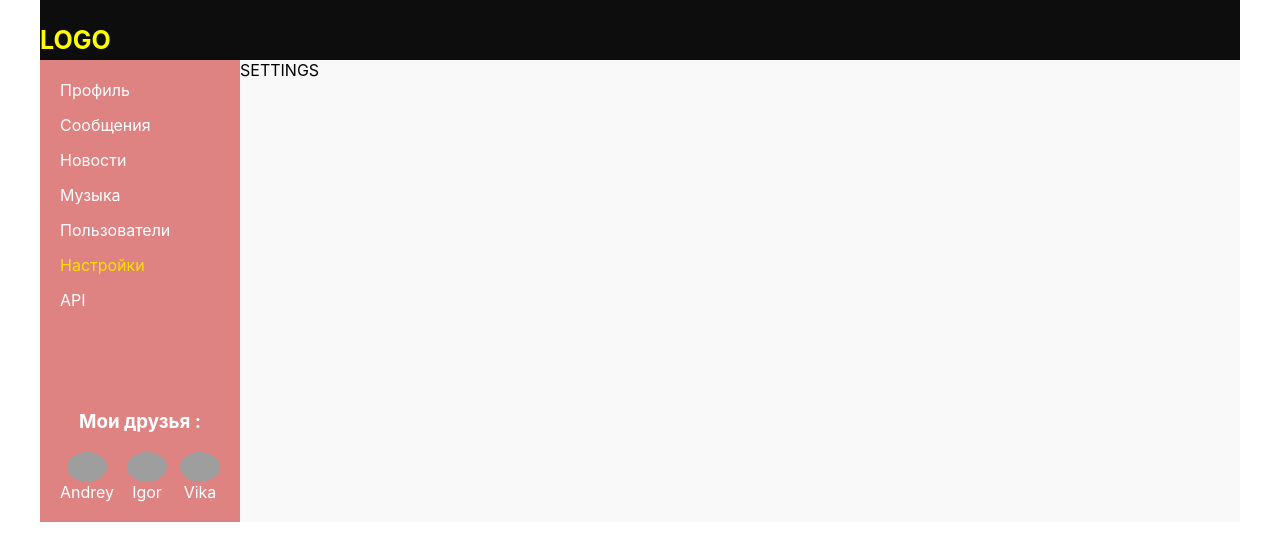
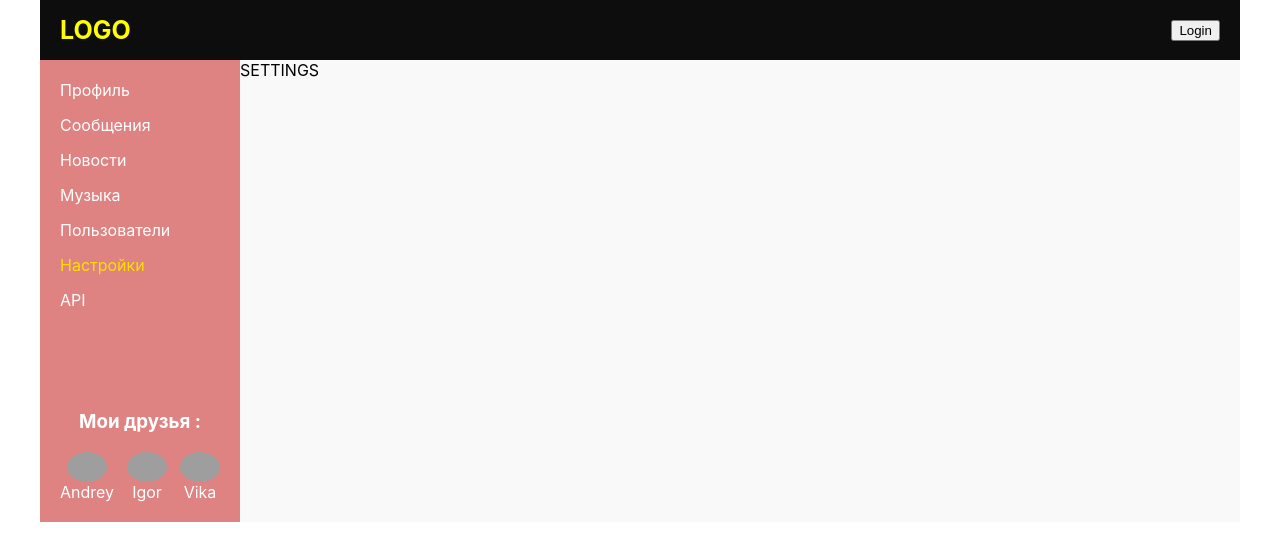
Before and after one commit to Elvis1221/React-Development, a React (Create React App) app in the folder my-app/: page /Settings in a window 1280 px wide. Shown: the top 560 px of the page. Built offline with nearby package versions, Linux system fonts and the light colour scheme; grey boxes are pictures that could not be loaded.

Commit message:
15.02 Login.js

```diff
--- a/my-app/src/components/Header/Header.jsx
+++ b/my-app/src/components/Header/Header.jsx
@@ -1,9 +1,11 @@
 import React from "react";
 import s from './header.module.css'
+import {Login} from "./Login/Login";
 
 const Header = () => (
   <header className={s.header}>
-    <h3>LOGO</h3>
+    <h3 className={s.logo}>LOGO</h3>
+    <Login/>
     {/*<img*/}
     {/*    src="https://pngimg.com/uploads/intel/intel_PNG11.png"*/}
     {/*    alt=""/>*/}
--- /dev/null
+++ b/my-app/src/components/Header/Login/Login.js
@@ -0,0 +1,10 @@
+import React from "react";
+import './login.css'
+
+export const Login = () => (
+  <div>
+    <button>
+      Login
+    </button>
+  </div>
+);
--- a/my-app/src/components/Header/header.module.css
+++ b/my-app/src/components/Header/header.module.css
@@ -1,9 +1,14 @@
 .header {
     grid-area: h;
+    display: flex;
+    flex-direction: row;
+    justify-content: space-between;
+    align-items: center;
+    padding: 0 20px;
     background-color: rgb(13, 13, 13)
 
 }
-.header h3 {
+.header .logo {
     font-size: 25px;
     color: yellow;
 }
--- a/my-app/src/components/pages/Dialogs/DialogItem/DialogItem.jsx
+++ b/my-app/src/components/pages/Dialogs/DialogItem/DialogItem.jsx
@@ -6,7 +6,7 @@ export const DialogItem = ({id, name, img}) => {
     return (
         <div className={s.dialogsItem}>
             <img src={img} alt=""/>
-            <NavLink to={`/Dialogs/ ${id}`} activeClassName={s.activeLink}>
+            <NavLink to={`/Dialogs/${id}`} activeClassName={s.activeLink}>
                 {name}
             </NavLink>
         </div>
--- a/my-app/src/components/pages/Dialogs/DialogsConteiner.js
+++ b/my-app/src/components/pages/Dialogs/DialogsConteiner.js
@@ -24,10 +24,6 @@ const renderMessages = items => (
       message={local.message}
       id={local.id}
       user={local.userImg}
-      //для прихода с сервера на будующее
-      // serverMessage={server.message}
-      // serverId={server.id}
-      // serverUser={server.userImg}
     />
   ));
 
--- a/my-app/src/components/pages/Settings/Settings.jsx
+++ b/my-app/src/components/pages/Settings/Settings.jsx
@@ -1,10 +1,18 @@
-import React from 'react';
+import React, {useCallback, useEffect, useState} from 'react';
 // import s from './api.css'
 
-export const Settings = (props) => {
-    return (
-        <div>
-            SETTINGS
-        </div>
-    )
-};
+
+// const nasaInfo = () => {
+//   return fetch('https://api.nasa.gov/planetary/apod?api_key=IaLaV1xILzijW0rawit0T3dXctWE7aWxwSeeGgxw')
+//     .then(r => r.json())
+//     .then(data => data)
+// };
+//
+//
+
+
+
+export const Settings = () =>
+    <div>
+      SETTINGS
+    </div>;
```
Also changed, not shown: my-app/src/components/Header/Login/login.css (added), 1 other file (tests, documents, lock files or other folders).
